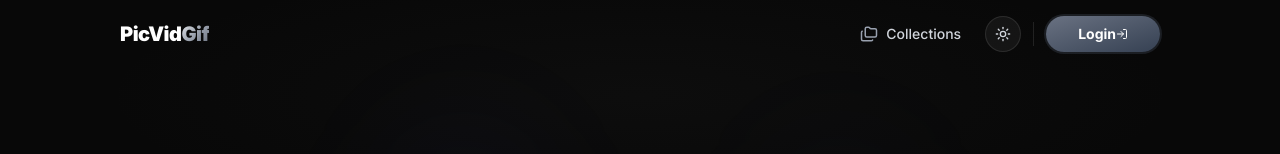
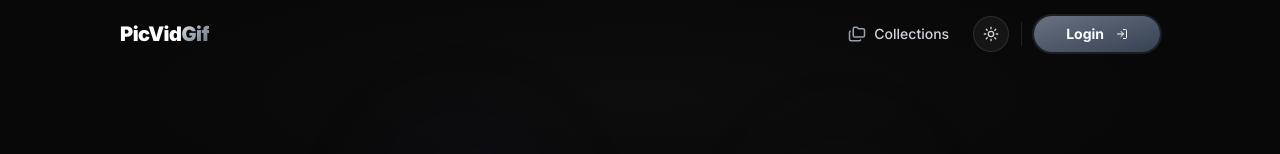
Before and after one commit to ph30nix24/PicVidGif, a React (Vite) app in the folder client/: page / in a window 1280 px wide. Shown: the top 154 px of the page. Built offline with nearby package versions, Linux system fonts and the light colour scheme; no server answers.

Commit message:
navbar login buttom

```diff
--- a/client/src/components/Navbar.jsx
+++ b/client/src/components/Navbar.jsx
@@ -104,7 +104,7 @@ const Navbar = () => {
         ) : (
           <a href="/auth/login">
             <button className='relative flex items-center gap-2 group'>
-              <div className='w-fit px-8 py-2 rounded-full bg-linear-to-br from-indigo-500 to-indigo-700 dark:from-gray-500 dark:to-gray-700 flex items-center justify-center text-white font-bold text-sm ring-2 dark:ring-gray-600/30 ring-indigo-200 dark:group-hover:ring-gray-400/50 group-hover:ring-indigo-400 transition-all duration-200 cursor-pointer'>
+              <div className='w-fit px-8 py-2 rounded-full bg-linear-to-br from-indigo-500 to-indigo-700 dark:from-gray-500 dark:to-gray-700 flex items-center justify-center text-white font-bold text-sm ring-2 dark:ring-gray-600/30 ring-indigo-200 dark:group-hover:ring-gray-400/50 group-hover:ring-indigo-400 transition-all duration-200 cursor-pointer gap-3'>
                 <span>Login</span>
                 <LogIn size={12}/>
               </div>
```
